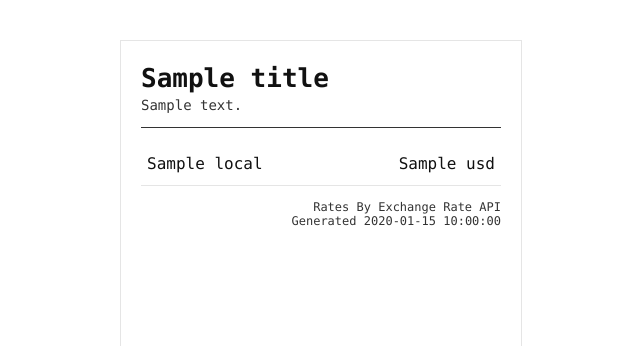
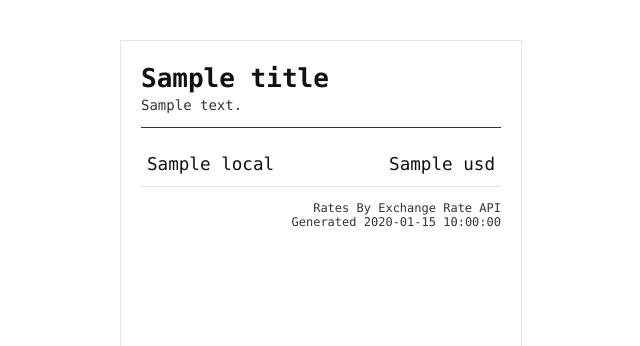
Before and after one commit to kylesezhi/currency-cheat-sheet, a Python web app: template templates/card.html in a window 1280 px wide. Shown: the top 346 px of the page, without its empty margins (319-959 px from the left). Run offline with Jinja, Linux system fonts and the light colour scheme; the template is opened without the code that fills it: most values are stand-ins (such as "Sample title", 1, 10 or a date in 2020).

Commit message:
Increase font size of rates

```diff
--- a/static/card.css
+++ b/static/card.css
@@ -67,7 +67,7 @@ body {
 
 .rates td {
   padding: 12px 6px;
-  font-size: 16px;
+  font-size: 17.6px;
 }
 
 .rates td.value {
@@ -128,7 +128,7 @@ body {
 
   .rates td {
     padding: 0.5mm 0.5mm;
-    font-size: 6.5pt;
+    font-size: 7.2pt;
   }
 
   .footer {
```
